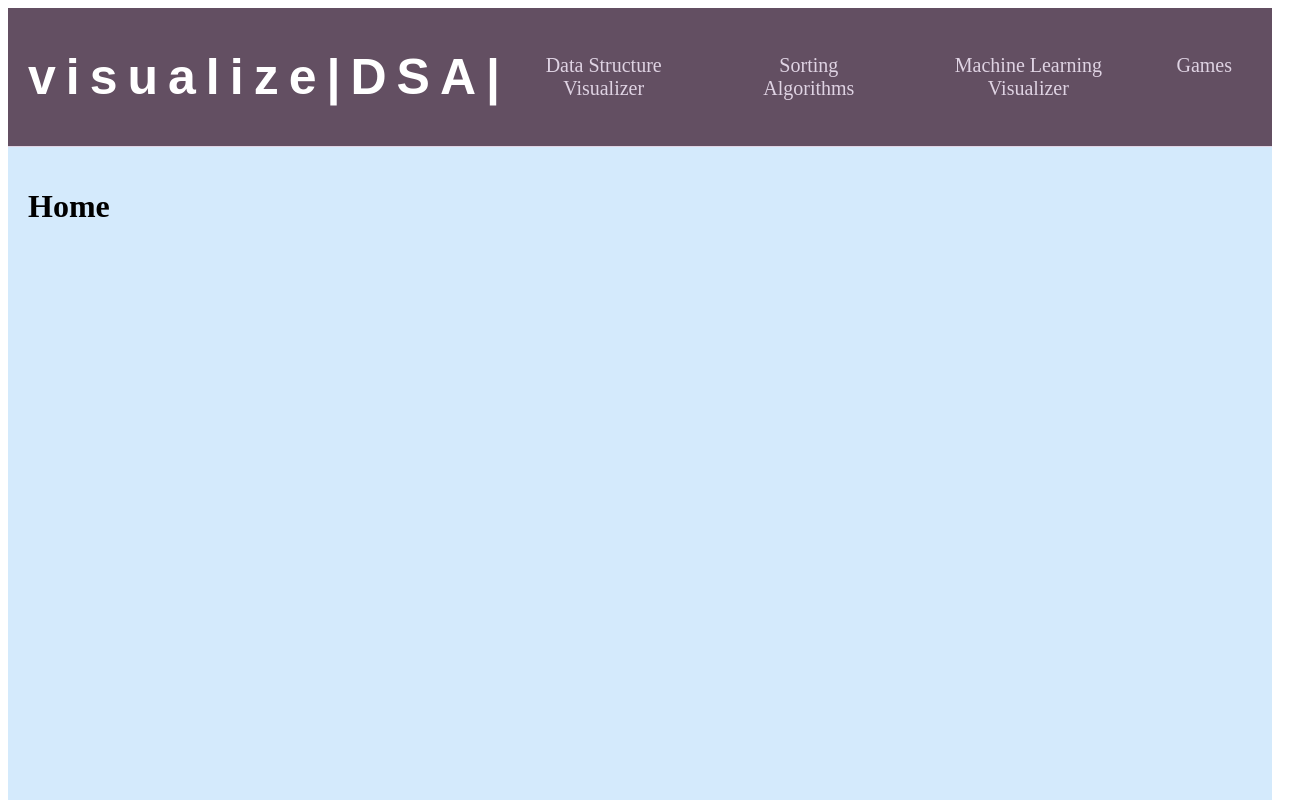
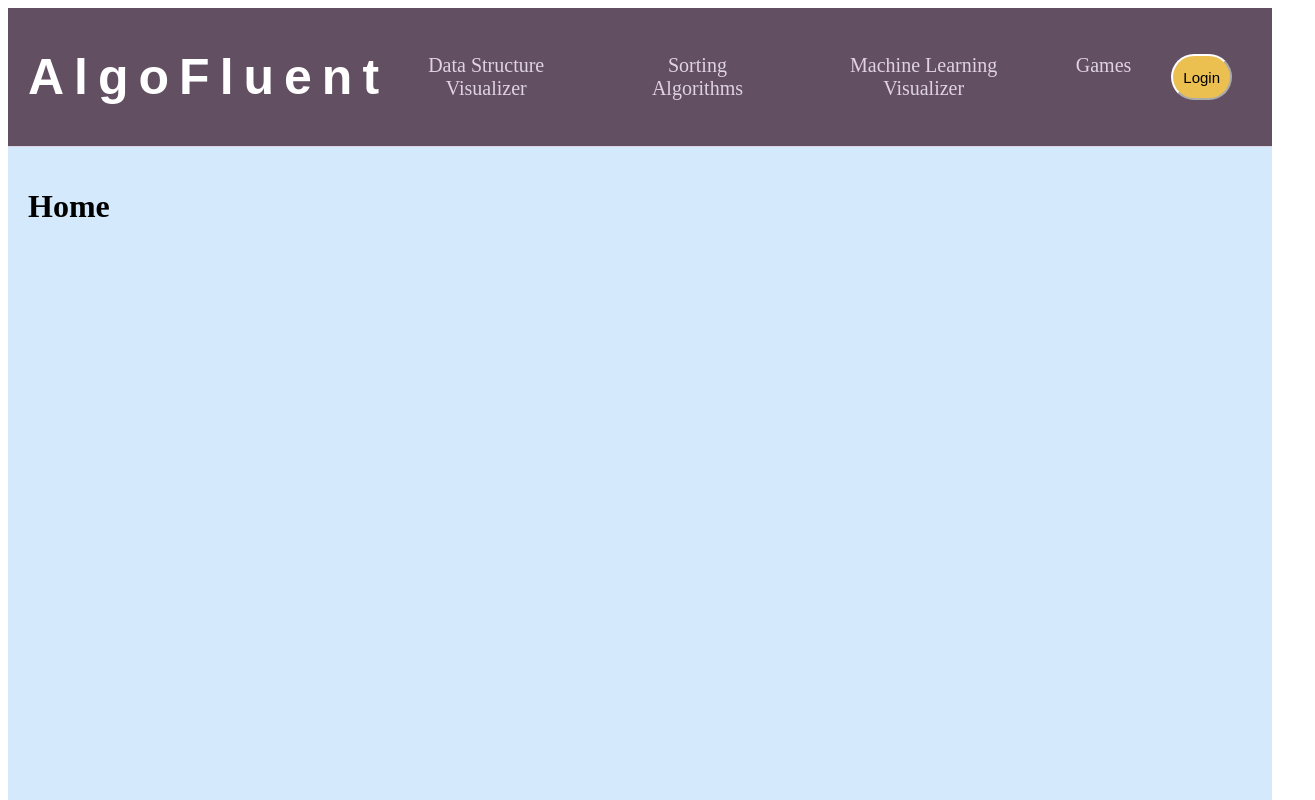
Before and after one commit to darsh175223/my-app, a React (Create React App) app: page / in a window 1280 px wide. Shown: the top 800 px of the page, 1315 px wide, since content can reach past the window. Built offline with nearby package versions, Linux system fonts and the light colour scheme.

Commit message:
added new games option

```diff
--- a/src/App.js
+++ b/src/App.js
@@ -1,5 +1,5 @@
 import React, { useState, useEffect, useRef } from 'react';
-import { Routes, Route, Link } from 'react-router-dom';
+import { Routes, Route, Link, useNavigate } from 'react-router-dom';
 import './App.css';
 import Home from './pages/Home';
 import Apple from './pages/Apple';
@@ -15,6 +15,10 @@ import LinearRegression from './pages/LinearRegressionPage';
 import NeuralNetworkPage from './pages/NeuralNetworkPage';
 import DigitPage from './pages/DigitPage';
 import LogisticRegression from './pages/LogisticRegressionPage';
+import Login from './pages/loginPage';
+import Register from './components/Register';
+import Pong from './pages/PongAI';
+
 
 
 
@@ -29,6 +33,12 @@ function App() {
   const menuRefB = useRef();
   const menuRefML = useRef();
   const menuRefGames = useRef();
+
+  const navigate = useNavigate();
+
+  const handleLoginClick = () => {
+    navigate('/Login');
+  };
 
 
   useEffect(() => {
@@ -58,7 +68,7 @@ function App() {
     <div className="App">
       <div className="header-container">
         <header className="header">
-          <Link to="/" className="title">visualize|DSA|</Link>
+          <Link to="/" className="title">AlgoFluent</Link>
           <nav className="nav">
             <div className="nav-item" ref={menuRefA}>
               <a onClick={() => setOpenA(!openA)}>Data Structure Visualizer</a>
@@ -102,10 +112,24 @@ function App() {
               <div className={`dropdown-menu ${openGames ? 'active' : 'inactive'}`}>
                 <ul>
                   <DropdownItem text="Digits game" link="/DigitPage" />
+                  <DropdownItem text="Pong" link="/Pong" />
+
 
                 </ul>
               </div>
             </div>
+
+            <button onClick={handleLoginClick}
+            style={{
+              backgroundColor: '#ebbf50',
+              borderColor: 'white',
+              color: 'black',
+              fontSize: '15px',
+              padding: '10px 10px',
+              borderRadius: '40px',
+              cursor: 'pointer'
+            }}
+            >Login</button>
 
 
           </nav>
@@ -126,6 +150,10 @@ function App() {
         <Route path="/NeuralNetworkPage" element={<NeuralNetworkPage />} />
         <Route path="/DigitPage" element={<DigitPage />} />
         <Route path="/LogisticRegression" element={<LogisticRegression />} />
+        <Route path="/Login" element={<Login />} />
+        <Route path="/Register" element={<Register />} />
+        <Route path="/Pong" element={<Pong />} />
+
 
       </Routes>
     </div>
--- /dev/null
+++ b/src/pages/PongAI.js
@@ -0,0 +1,23 @@
+import React from 'react';
+
+const Home = () => {
+  return (
+    <div style={{ backgroundColor: '#d4eafc', minHeight: '100vh', padding: '20px' }}>
+        <center>
+        <h1>Play pong with AI of different dificulties!</h1>
+        <h3>Coming Soon!</h3>
+
+
+      <label for="file">Development progress:</label>
+
+      <progress id="file" value="72" max="100"> 76% </progress>
+
+        </center>
+
+
+
+    </div>
+  );
+}
+
+export default Home;
```
